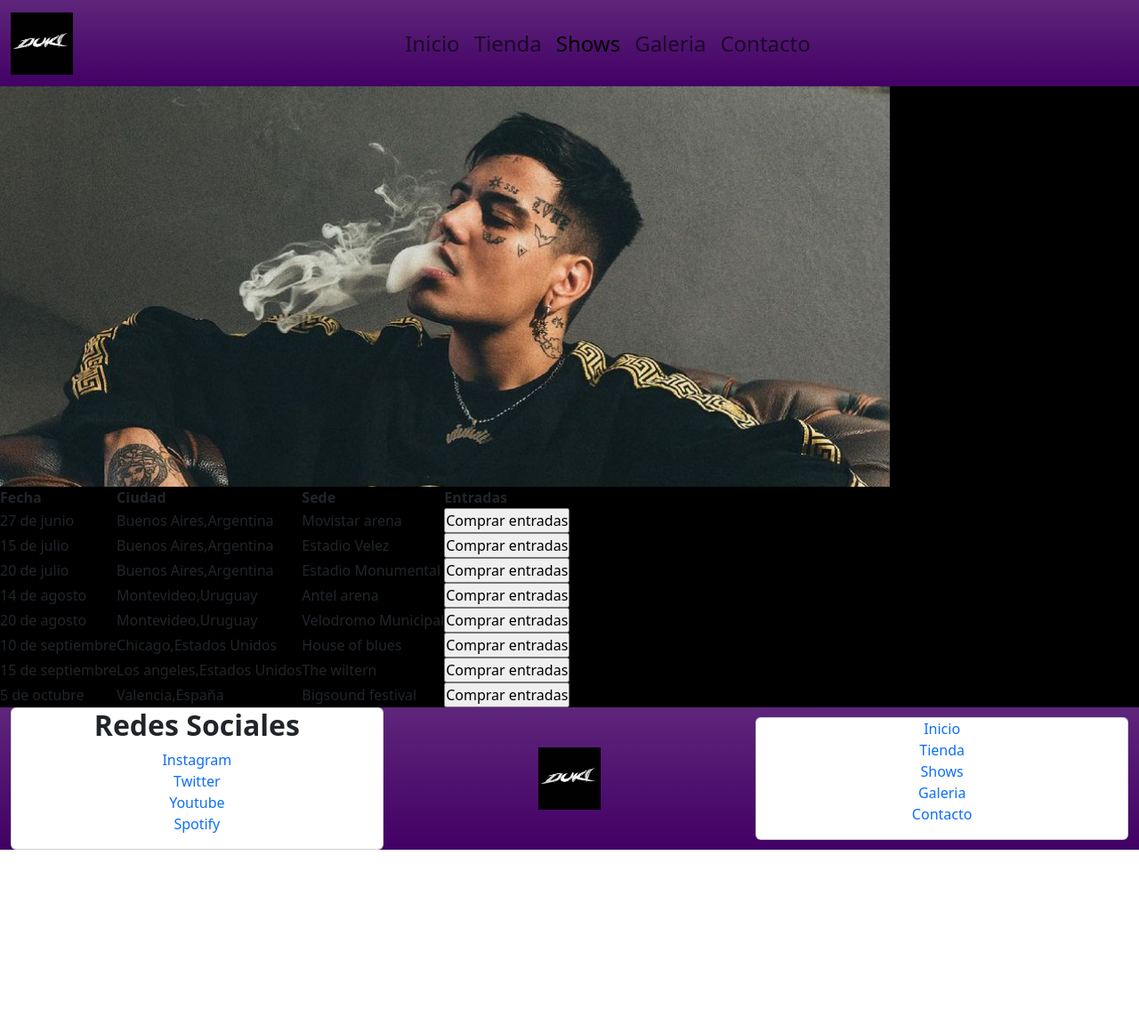
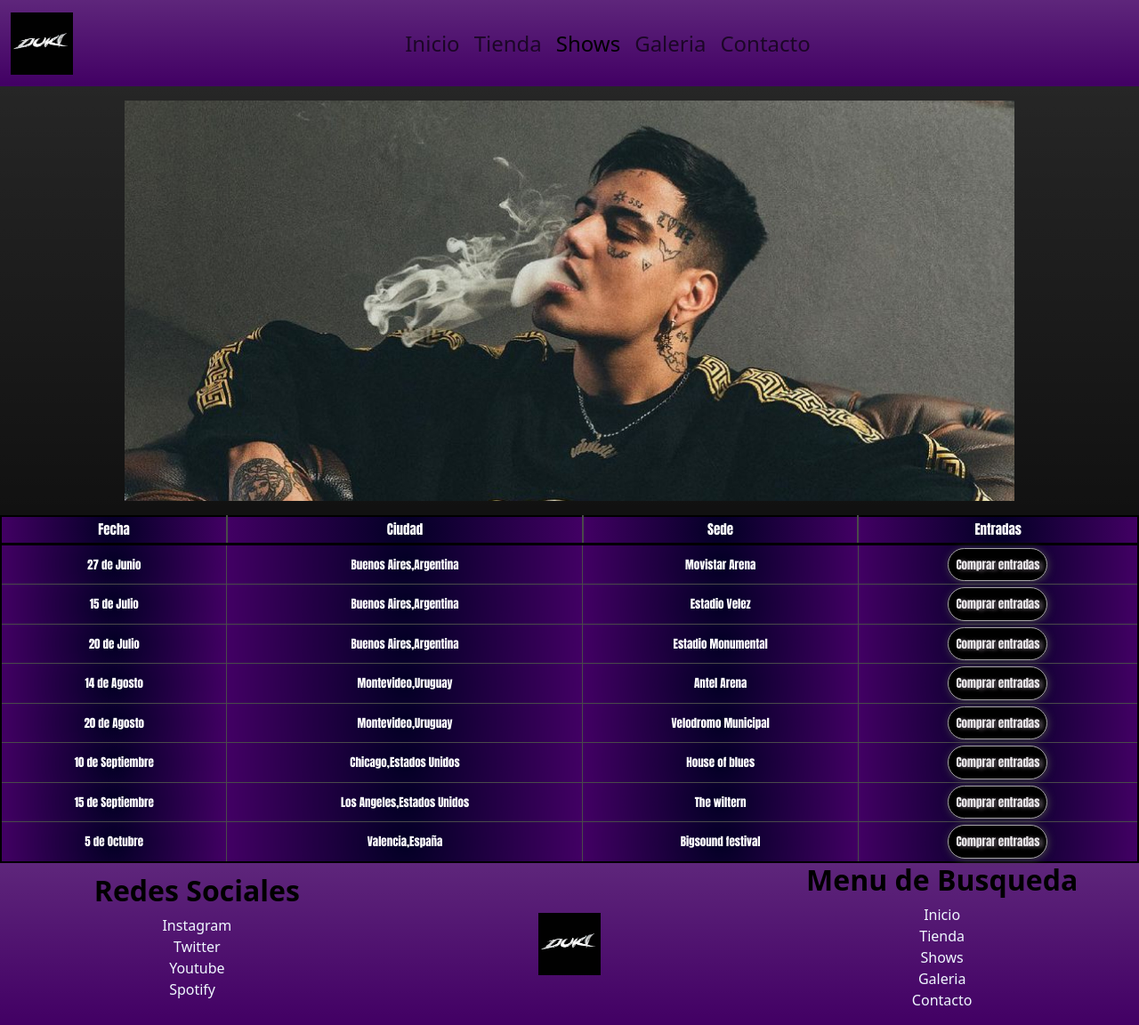
Before and after one commit to TimoFerreira/PF-FerreiraTimoteo, a plain HTML site: page pages/shows.html in a window 1280 px wide. Shown: the whole page at 89% size. Before the commit the page ends 955 px from the top, so only its background shows below. Drawn offline with nearby package versions, Linux system fonts and the light colour scheme.

Commit message:
shows-contacto

```diff
--- a/pages/shows.html
+++ b/pages/shows.html
@@ -51,100 +51,93 @@
         </nav>
     </header>
 
-    <main>
-        <div>
+    <!-- Main -->
+    <main class="bg bg-gradient">
+        <div class="container-show">
             <img src="../img/duki 4.jpg" alt="Foto Duki">
         </div>
 
-        <section>
-            <div>
-                <table>
-                    <tr>
-                        <th>Fecha</th>
-                        <th>Ciudad</th>
-                        <th>Sede</th>
-                        <th>Entradas</th>
-                    </tr>
+        <div class="container-fluid table darkTable">
+            <div class="tableheader">
+                <div class="tablerow">
+                    <div class="tablehead">Fecha</div>
+                    <div class="tablehead">Ciudad</div>
+                    <div class="tablehead">Sede</div>
+                    <div class="tablehead">Entradas</div>
+                </div>
+            </div>
+            <div class="tablebody">
+                <div class="tablerow">
+                    <div class="tablecell">27 de Junio</div>
+                    <div class="tablecell">Buenos Aires,Argentina</div>
+                    <div class="tablecell">Movistar Arena</div>
+                    <div class="tablecell"><input class="btn-table" type="button" value="Comprar entradas"></div>
+                </div>
+                <div class="tablerow">
+                    <div class="tablecell">15 de Julio</div>
+                    <div class="tablecell">Buenos Aires,Argentina</div>
+                    <div class="tablecell">Estadio Velez</div>
+                    <div class="tablecell"><input class="btn-table" type="button" value="Comprar entradas"></div>
+                </div>
+                <div class="tablerow">
+                    <div class="tablecell">20 de Julio</div>
+                    <div class="tablecell">Buenos Aires,Argentina</div>
+                    <div class="tablecell">Estadio Monumental</div>
+                    <div class="tablecell"><input class="btn-table" type="button" value="Comprar entradas"></div>
+                </div>
+                <div class="tablerow">
+                    <div class="tablecell">14 de Agosto</div>
+                    <div class="tablecell">Montevideo,Uruguay</div>
+                    <div class="tablecell">Antel Arena</div>
+                    <div class="tablecell"><input class="btn-table" type="button" value="Comprar entradas"></div>
+                </div>
+                <div class="tablerow">
+                    <div class="tablecell">20 de Agosto</div>
+                    <div class="tablecell">Montevideo,Uruguay</div>
+                    <div class="tablecell">Velodromo Municipal</div>
+                    <div class="tablecell"><input class="btn-table" type="button" value="Comprar entradas"></div>
+                </div>
+                <div class="tablerow">
+                    <div class="tablecell">10 de Septiembre</div>
+                    <div class="tablecell">Chicago,Estados Unidos</div>
+                    <div class="tablecell">House of blues</div>
+                    <div class="tablecell"><input class="btn-table" type="button" value="Comprar entradas"></div>
+                </div>
+                <div class="tablerow">
+                    <div class="tablecell">15 de Septiembre</div>
+                    <div class="tablecell">Los Angeles,Estados Unidos</div>
+                    <div class="tablecell">The wiltern</div>
+                    <div class="tablecell"><input class="btn-table" type="button" value="Comprar entradas"></div>
+                </div>
+                <div class="tablerow">
+                    <div class="tablecell">5 de Octubre</div>
+                    <div class="tablecell">Valencia,España</div>
+                    <div class="tablecell">Bigsound festival</div>
+                    <div class="tablecell"><input class="btn-table" type="button" value="Comprar entradas"></div>
+                </div>
+            </div>
 
-                    <tr>
-                        <td>27 de junio</td>
-                        <td>Buenos Aires,Argentina</td>
-                        <td>Movistar arena</td>
-                        <td><input type="button" value="Comprar entradas"></td>
-                    </tr>
-
-                    <tr>
-                        <td>15 de julio</td>
-                        <td>Buenos Aires,Argentina</td>
-                        <td>Estadio Velez</td>
-                        <td><input type="button" value="Comprar entradas"></td>
-                    </tr>
-
-                    <tr>
-                        <td>20 de julio</td>
-                        <td>Buenos Aires,Argentina</td>
-                        <td>Estadio Monumental</td>
-                        <td><input type="button" value="Comprar entradas"></td>
-                    </tr>
-
-                    <tr>
-                        <td>14 de agosto</td>
-                        <td>Montevideo,Uruguay</td>
-                        <td>Antel arena</td>
-                        <td><input type="button" value="Comprar entradas"></td>
-                    </tr>
-
-                    <tr>
-                        <td>20 de agosto</td>
-                        <td>Montevideo,Uruguay</td>
-                        <td>Velodromo Municipal</td>
-                        <td><input type="button" value="Comprar entradas"></td>
-                    </tr>
-
-                    <tr>
-                        <td>10 de septiembre</td>
-                        <td>Chicago,Estados Unidos</td>
-                        <td>House of blues</td>
-                        <td><input type="button" value="Comprar entradas"></td>
-                    </tr>
-
-                    <tr>
-                        <td>15 de septiembre</td>
-                        <td>Los angeles,Estados Unidos</td>
-                        <td>The wiltern</td>
-                        <td><input type="button" value="Comprar entradas"></td>
-                    </tr>
-
-                    <tr>
-                        <td>5 de octubre</td>
-                        <td>Valencia,España</td>
-                        <td>Bigsound festival</td>
-                        <td><input type="button" value="Comprar entradas"></td>
-                    </tr>
-                </table>
-            </div>
-        </section>
     </main>
 
     <!-- Footer -->
     <footer class="container-fluid bg-gradient">
 
         <div class="container-footer">
-            <div class="card col-4 card-redes">
+            <div class="col-4">
                 <div>
-                    <h3 class="fw-bold footer-h3">Redes Sociales</h3>
-                </div>
-                <div>
-                    <ul class="redes-list">
-                        <li class="listitem-redes"><a href="https://www.instagram.com/duki/">Instagram</a></li>
-                        <li class="listitem-redes"><a
+                    <ul class="redes-list footer-h3">
+                        <li>
+                            <h3 class="fw-bold ">Redes Sociales</h3>
+                        </li>
+                        <li><a class="listitem-redes" href="https://www.instagram.com/duki/">Instagram</a></li>
+                        <li><a class="listitem-redes"
                                 href="https://twitter.com/DukiSSJ?ref_src=twsrc%5Egoogle%7Ctwcamp%5Eserp%7Ctwgr%5Eauthor"
                                 target="_blank">Twitter</a></li>
-                        <li class="listitem-redes"><a href="https://www.youtube.com/@duki" target="_blank">Youtube</a>
-                        </li>
-                        <li class="listitem-redes"><a
-                                href="https://open.spotify.com/artist/1bAftSH8umNcGZ0uyV7LMg?si=T45cQIcxToyAD2w0VFIJGQ"
-                                target="_blank">Spotify</a></li>
+                        <li"><a class="listitem-redes" href="https://www.youtube.com/@duki" target="_blank">Youtube</a>
+                            </li>
+                            <li><a class="listitem-redes"
+                                    href="https://open.spotify.com/artist/1bAftSH8umNcGZ0uyV7LMg?si=T45cQIcxToyAD2w0VFIJGQ"
+                                    target="_blank">Spotify</a></li>
                     </ul>
                 </div>
             </div>
@@ -153,13 +146,16 @@
                 <img src="../img/duki logo 2.jpg" alt="logo duki" width="70" height="70">
             </div>
 
-            <div class="card col-4 card-redes">
-                <ul class="redes-list">
-                    <li class="listitem-redes"> <a href="../index.html">Inicio</a></li>
-                    <li class="listitem-redes"> <a href="./tienda.html">Tienda</a></li>
-                    <li class="listitem-redes"> <a href="./shows.html">Shows</a></li>
-                    <li class="listitem-redes"> <a href="./galeria.html">Galeria</a></li>
-                    <li class="listitem-redes"> <a href="./contacto.html">Contacto</a></li>
+            <div class="col-4">
+                <ul class="redes-list footer-h3">
+                    <li>
+                        <h3 class="fw-bold">Menu de Busqueda</h3>
+                    </li>
+                    <li> <a class="listitem-redes" href="../index.html">Inicio</a></li>
+                    <li> <a class="listitem-redes" href="./tienda.html">Tienda</a></li>
+                    <li> <a class="listitem-redes" href="./shows.html">Shows</a></li>
+                    <li> <a class="listitem-redes" href="./galeria.html">Galeria</a></li>
+                    <li> <a class="listitem-redes" href="./contacto.html">Contacto</a></li>
                 </ul>
             </div>
         </div>
--- a/scss/components/_footer.scss
+++ b/scss/components/_footer.scss
@@ -33,18 +33,13 @@ footer ul li{
     align-items: center;
 }
 
-.card-redes{
-    display: flex;
-    align-items: center;
-    justify-content: center;
-}
-
 .redes-list{
     display: flex;
     flex-direction: column;
-    align-items: center;
+    justify-content:center;
+    align-items:center;
 }
 
-.item-redes{
+.listitem-redes{
     color: aliceblue;
 }
--- a/scss/pages/_contacto.scss
+++ b/scss/pages/_contacto.scss
@@ -0,0 +1,13 @@
+.container-contacto{
+    display: flex;
+    justify-content: center;
+    align-items: center;
+    margin-bottom: 1rem;
+    margin-top: 1rem;
+}
+
+.form-item{
+    display: flex;
+    justify-content: center;
+    align-items: center;
+}
--- a/scss/pages/_index.scss
+++ b/scss/pages/_index.scss
@@ -13,6 +13,13 @@ main {
         display: flex;
         justify-content: center;
     }
+}
+
+.inicio-img{
+    margin-top: 1rem;
+    margin-bottom: 1.5rem;
+    padding: 0;
+    box-shadow: 0px 0px 100px 0px rgba(164, 7, 211, 0.75);
 }
 
 .img-article {
--- a/scss/pages/_shows.scss
+++ b/scss/pages/_shows.scss
@@ -0,0 +1,90 @@
+.container-show{
+    display: flex;
+    justify-content: center;
+    align-items: center;
+    padding: 1rem;
+}
+
+.darkTable {
+    font-family: Impact, Charcoal, sans-serif;
+    border: 2px solid #000000;
+    background-color: #4A4A4A;
+    width: 100%;
+    height: 200px;
+    text-align: center;
+    border-collapse: collapse;
+}
+
+.table.darkTable .tablecell,
+.table.darkTable .tablehead {
+    border: 1px solid #4A4A4A;
+    padding: 3px 2px;
+}
+
+.table.darkTable .tablebody .tablecell {
+    font-size: 13px;
+    color:rgb(255, 255, 255);
+    background-color: rgb(66, 0, 100);
+    background: radial-gradient(circle, rgba(2,0,36,1) 0%, rgba(66,0,100,1) 100%, rgba(0,212,255,1) 100%);
+}
+
+.table.darkTable .tableheader {
+    background: #000000;
+    border-bottom: 3px solid #000000;
+}
+
+.table.darkTable .tableheader .tablehead {
+    font-size: 15px;
+    font-weight: normal;
+    color: #ffffff;
+    text-align: center;
+    border-left: 2px solid #4A4A4A;
+    background-color: rgb(66, 0, 100);
+    background: radial-gradient(circle, rgba(2,0,36,1) 0%, rgba(66,0,100,1) 100%, rgba(0,212,255,1) 100%);
+}
+
+.table.darkTable .tableheader .tablehead:first-child {
+    border-left: none;
+}
+
+.darkTable {
+    font-size: 12px;
+}
+
+/* DivTable.com */
+.table {
+    margin-bottom: 0;
+    display: table;
+    background: rgb(2,0,36);
+background: linear-gradient(0deg, rgba(2,0,36,1) 0%, rgba(66,0,100,1) 100%, rgba(0,212,255,1) 100%);
+}
+
+.tablerow {
+    display: table-row;
+}
+
+.tableheader {
+    display: table-header-group;
+}
+
+.tablecell,
+.tablehead {
+    display: table-cell;
+}
+
+.tablebody {
+    display: table-row-group;
+}
+
+.btn-table{
+    color: #e8e5e8;
+    font-size: 13px;
+    padding: 8px;
+    text-decoration: none;
+    border-radius: 33px;
+    box-shadow: 1px 1px 8px #454245;
+    text-shadow: 4px 1px 4px #635963;
+    border: solid #a6a4a7 1px;
+    background: black;
+
+}
--- a/scss/pages/_tienda.scss
+++ b/scss/pages/_tienda.scss
@@ -1,4 +1,4 @@
-.container-tienda{
+.container-tienda {
     display: flex;
     flex-direction: row;
     justify-content: center;
@@ -8,19 +8,20 @@
     margin: 0;
 }
 
-.card-tienda{
+.card-tienda {
     max-width: 100%;
-
+    margin-bottom: 1rem;
+    box-shadow: 0px 0px 100px 0px rgba(164, 7, 211, 0.75);
 }
 
-.card-info{
+.card-info {
     display: flex;
     flex-direction: column;
     justify-content: center;
     align-items: center;
 }
 
-.btn-tienda{
+.btn-tienda {
     color: #e8e5e8;
     font-size: 1rem;
     padding: 8px;
@@ -29,6 +30,5 @@
     box-shadow: 1px 1px 8px #454245;
     text-shadow: 4px 1px 4px #635963;
     border: solid #620265 1px;
-    background:blueviolet
-
+    background: blueviolet
 }
```
Also changed, not shown: index.html (+23 -20 lines), pages/contacto.html (+34 -29 lines), pages/galeria.html (+22 -19 lines), pages/tienda.html (+20 -16 lines), css/styles.css, 1 other file.
